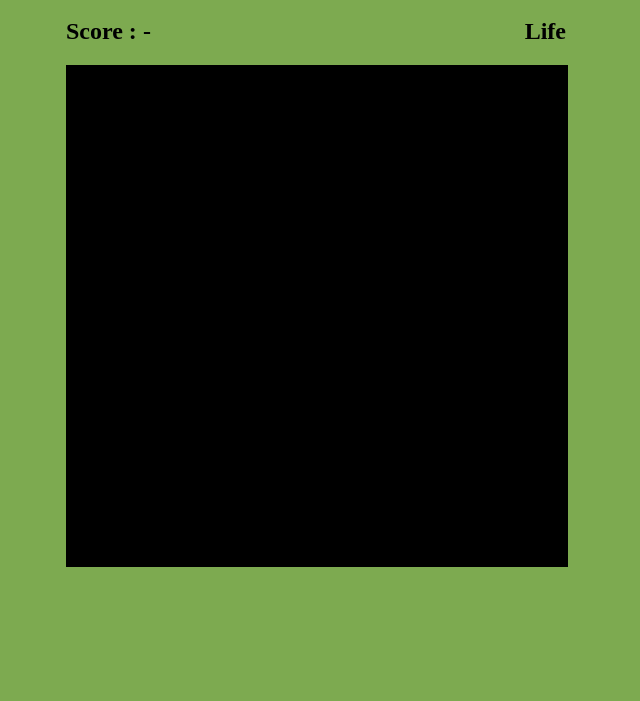
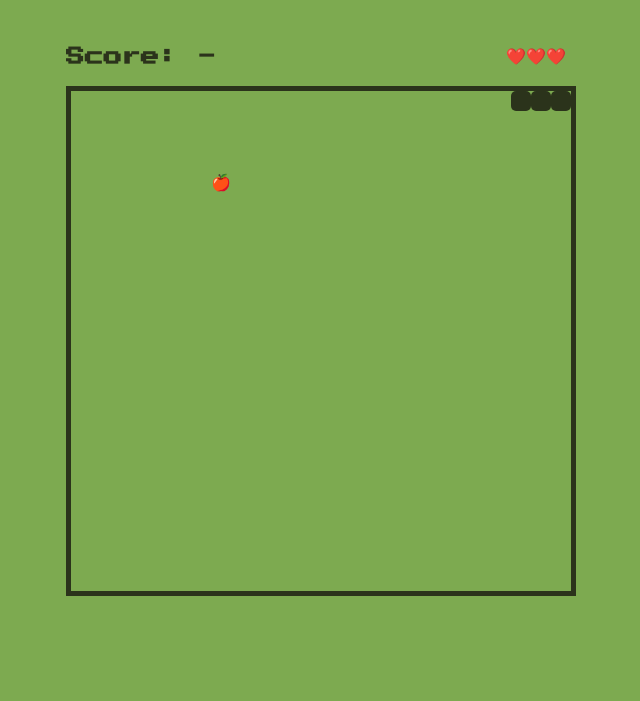
Before and after one commit to danchaud-vincent/snake-game, a plain HTML site: page index.html in a window 1280 px wide. Shown: the part 99-800 px from the top of the page, without its empty margins (324-964 px from the left). Drawn offline with nearby package versions, Linux system fonts and the light colour scheme.

Commit message:
New change

```diff
--- a/index.css
+++ b/index.css
@@ -2,40 +2,53 @@ html,body{
     margin: 0;
     padding: 0;
     background-color: #7DAA50;
+    color: #2B331B;
+    font-family: 'Press Start 2P', cursive;
 }
 
 h1{
     margin: 0;
+    font-size: 40px;
 }
 
+
 header{
-    margin: 40px auto 20px auto;
+    margin: 40px auto;
     text-align: center;
 }
 
 .container{
     max-width: 500px;
     margin: 0 auto;
-
-
 }
 
+/* Board and heart */
 .board{
     display: flex;
+    width: 100%;
     justify-content: space-between;
 }
 
+.heart{
+    transform: translateY(30%);
+}
+
+/* Grid and squares */
 .grid{
     display: flex;
     flex-wrap: wrap;
     height: 500px;
     width: 500px;
-    border: 1px solid;
-
+    border: 5px solid #2B331B;
 }
 
 .box{
-    background-color: black;
     height: 20px;
     width: 20px;
 }
+
+/* snake */
+.snake{
+    background-color: #2B331B;
+    border-radius: 5px;
+}
--- a/index.html
+++ b/index.html
@@ -5,29 +5,34 @@
     <head>
         <title>Snake Game</title>
 
+        <link href="https://fonts.googleapis.com/css2?family=Press+Start+2P&display=swap" rel="stylesheet">
+        <link rel="stylesheet" href="https://cdnjs.cloudflare.com/ajax/libs/normalize/8.0.0/normalize.min.css">
         <link href="index.css" rel="stylesheet">
     </head>
 
 
     <!-- BODY -->
     <body>
-
+        <!-- header -->
         <header><h1>SNAKE GAME</h1></header>
 
+        <!-- container -->
         <div class="container">
 
+            <!-- score & life board -->
             <div class="board">
-                <h2>Score : <span id="score">-</span></h2>
-                <h2><span id="life">Life</span></h2>
+                <h3>Score: <span id="score">-</span></h3>
+                <div class="heart">
+                    <span id="life">❤️❤️❤️</span>
+                </div>
             </div>
 
+            <!-- grid -->
             <div class="grid">
             </div>
-
         </div>
 
         <!-- script JS -->
         <script src="index.js"></script>
-
     </body>
 </html>
--- a/index.js
+++ b/index.js
@@ -1,11 +1,24 @@
+/* ----- variables ------ */
 // init
-const width = 625;
+const long = 625;
+const width = 25;
+let lifes = ["❤️","❤️","❤️"]
+let snake = [2,1,0]
+let squares = []
+let direction = 1
+let indexApple = 0
 
 // document query
 const gridEl = document.querySelector(".grid")
+const scoreEl = document.getElementById("score")
+const lifeEl = document.getElementById("life")
 
-
+/* ----- Grid and snake initialisation ------ */
 CreateGrid()
+Generate_Apple()
+snake.forEach(index => squares[index].classList.add("snake"))
+let timerId = setInterval(move,150)
+document.addEventListener('keydown',control)
 
 /* ----- Functions ------ */
 
@@ -13,9 +26,86 @@ function CreateGrid(){
     /*
      * Function which create a grid
      */
-    for (let i=0; i<width; i++){
+    for (let i=0; i<long; i++){
+        // create square
         const box = document.createElement('div')
+        const span = document.createElement('span')
         box.classList.add('box')
         gridEl.appendChild(box)
+        box.appendChild(span)
+
+
+        // add squares in array
+        squares.push(box)
     }
 }
+
+function move(){
+    /*
+     * move the snake with the board
+     */
+
+    if ((snake[0] - width < 0 && direction === -25) ||
+        (snake[0] + width > long && direction === 25) ||
+        (snake[0] % 25 === 0 && direction === -1) ||
+        (snake[0] % 25 === 24 && direction === 1) ){
+        return clearInterval(timerId)
+    }
+
+
+
+    const lastEl = snake.pop()
+    const newEl = snake[0] + direction
+
+    // update snake array
+    snake.unshift(newEl)
+
+    // remove and add 'snake'
+    squares[lastEl].classList.remove('snake')
+    squares[snake[0]].classList.add('snake')
+
+    // snake eats the apple
+    if (snake[0] === indexApple){
+        console.log("Pomme mangée")
+
+        // delete the apple
+        squares[indexApple].innerHTML = ""
+
+        // add snake class
+        snake.push(lastEl)
+
+        // generate a new apple
+        Generate_Apple()
+    }
+
+}
+
+
+function control(event){
+    /*
+     * change the direction of the snake with the keyboard
+     */
+
+    if (event.key === "ArrowUp"){
+        direction = -25
+    }
+    else if (event.key === "ArrowDown"){
+        direction = 25
+    }
+    else if (event.key === "ArrowRight"){
+        direction = 1
+    }
+    else if (event.key === "ArrowLeft"){
+        direction = -1
+    }
+}
+
+function Generate_Apple(){
+    /*
+     * Generate in the grid an apple "🍎"
+     */
+    indexApple = Math.floor(Math.random() * long)
+    const pomme = "🍎"
+
+    squares[indexApple].innerHTML =  `<span>${pomme}</span>`
+}
```
Also changed, not shown: heart.png (added).
